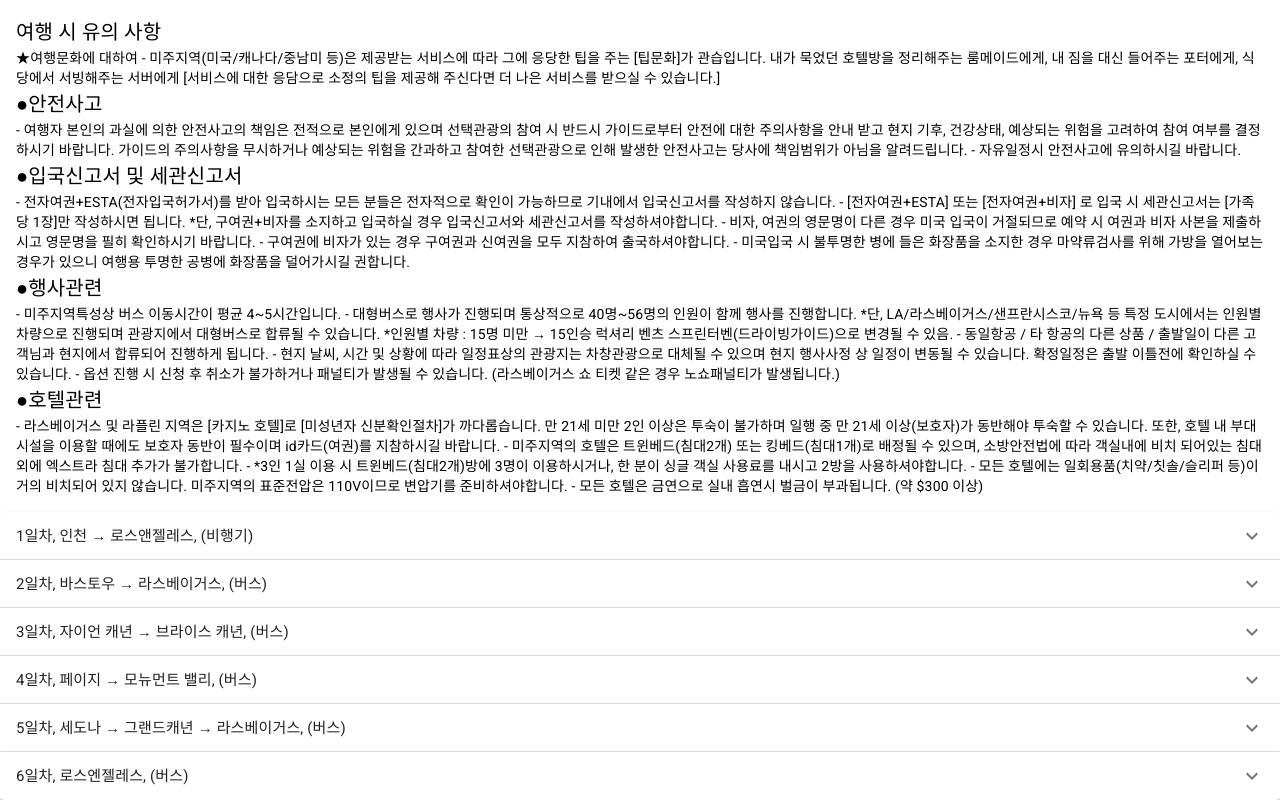
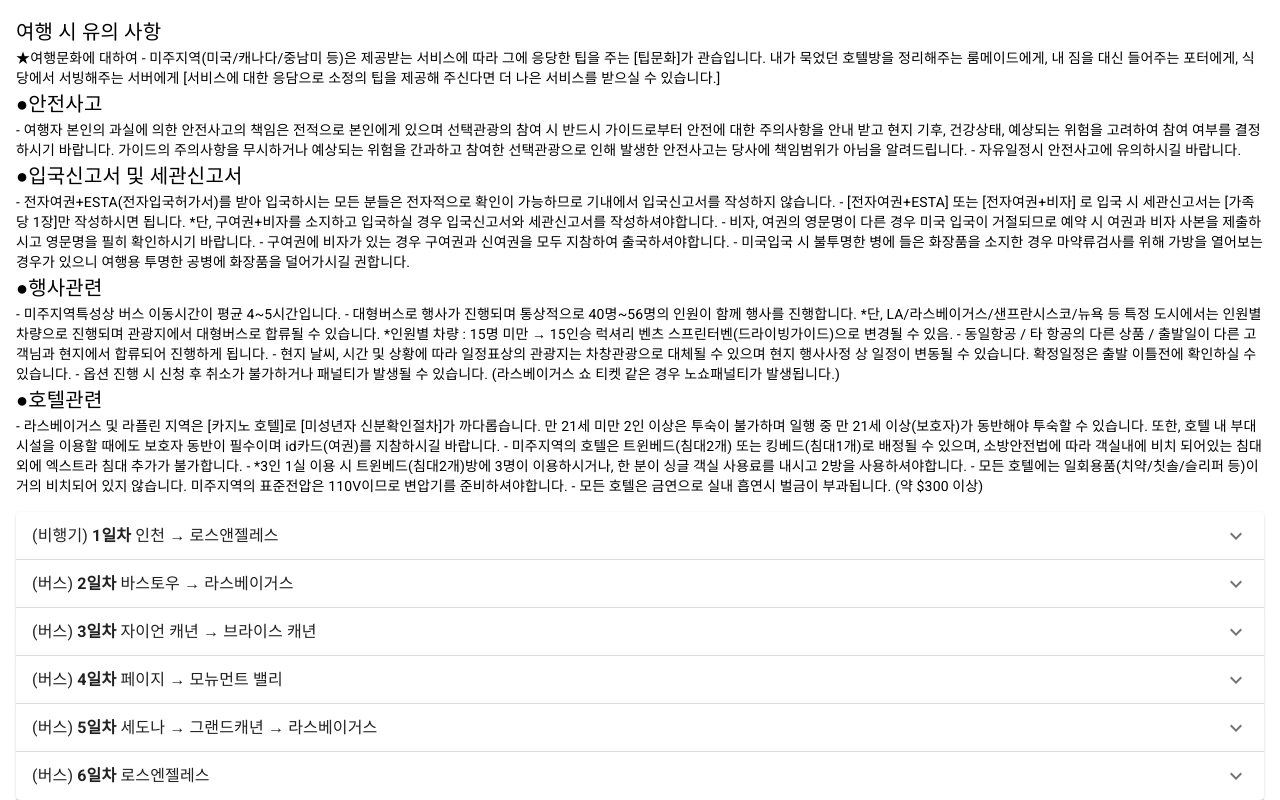
Before and after one commit to YOUNGBLOOD-s/NEARBYAD-FRONTEND, a React (Create React App) app: page /detail/1 in a window 1280 px wide. Shown: the part 932-1732 px from the top of the page. Built offline with nearby package versions, Linux system fonts and the light colour scheme.

Commit message:
TravelRoute 스타일 변경

```diff
--- a/src/components/Detail/TravelRoute.js
+++ b/src/components/Detail/TravelRoute.js
@@ -1,43 +1,40 @@
 import React from 'react';
-import { makeStyles } from '@material-ui/core/styles';
 import ExpansionPanel from '@material-ui/core/ExpansionPanel';
 import ExpansionPanelSummary from '@material-ui/core/ExpansionPanelSummary';
 import ExpansionPanelDetails from '@material-ui/core/ExpansionPanelDetails';
 import Typography from '@material-ui/core/Typography';
 import ExpandMoreIcon from '@material-ui/icons/ExpandMore';
+import styled from 'styled-components';
 
-const useStyles = makeStyles(theme => ({
-  root: {
-    width: '100%',
-  },
-  heading: {
-    fontSize: theme.typography.pxToRem(15),
-    fontWeight: theme.typography.fontWeightRegular,
-  },
-}));
+const TravleRouteBlock = styled.div`
+  margin: 1rem;
+  width: '100%';
+`;
+
+const StyledDay = styled.span`
+  font-weight: bold;
+`;
 
 const TravelRoute = ({ routes }) => {
-  const classes = useStyles();
-
   return (
-    <div className={classes.root}>
+    <TravleRouteBlock>
       {routes.map(({ id, imageId, toFrom, description, transport }) => (
-        <ExpansionPanel>
+        <ExpansionPanel key={id}>
           <ExpansionPanelSummary
             expandIcon={<ExpandMoreIcon />}
             aria-controls="panel1a-content"
             id="panel1a-header"
           >
-            <Typography className={classes.heading}>
-              {id}일차, {toFrom}, ({transport})
+            <Typography>
+              ({transport}) <StyledDay>{id}일차</StyledDay> {toFrom}
             </Typography>
           </ExpansionPanelSummary>
           <ExpansionPanelDetails>
-            <Typography>{description}</Typography>
+            <Typography varient="body1">{description}</Typography>
           </ExpansionPanelDetails>
         </ExpansionPanel>
       ))}
-    </div>
+    </TravleRouteBlock>
   );
 };
 
```
